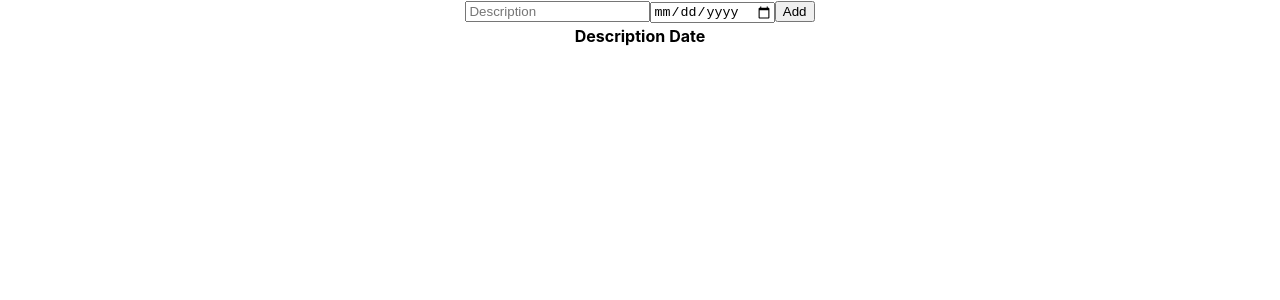
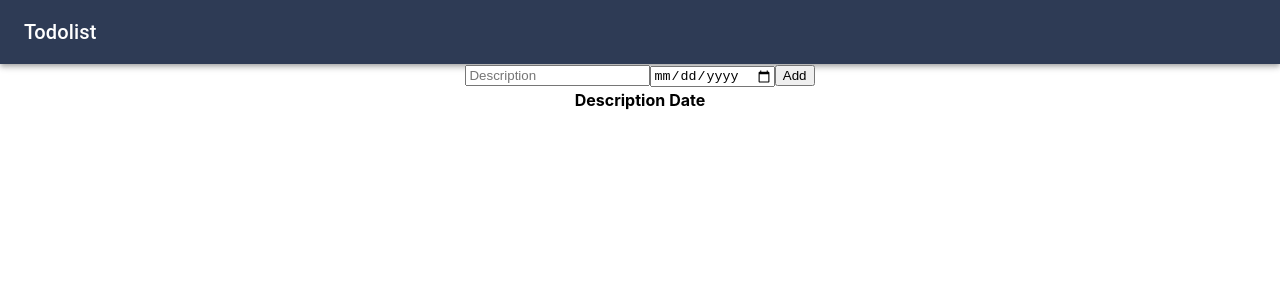
Before and after one commit to AnhCaooo/Todolist, a React (Create React App) app: page / in a window 1280 px wide. Shown: the top 300 px of the page. Built offline with nearby package versions, Linux system fonts and the light colour scheme.

Commit message:
Add AppBar and install Material-UI

```diff
--- a/package.json
+++ b/package.json
@@ -3,6 +3,8 @@
   "version": "0.1.0",
   "private": true,
   "dependencies": {
+    "@material-ui/core": "^4.12.3",
+    "@material-ui/icons": "^4.11.2",
     "@testing-library/jest-dom": "^5.16.2",
     "@testing-library/react": "^12.1.3",
     "@testing-library/user-event": "^13.5.0",
--- a/src/component/TodoList.js
+++ b/src/component/TodoList.js
@@ -1,4 +1,7 @@
 import React, { useState} from 'react'
+import AppBar from '@material-ui/core/AppBar';
+import Toolbar from '@material-ui/core/Toolbar';
+import Typography from '@material-ui/core/Typography';
 
 function TodoList(){
     const [todo, setTodo] = useState({description: '', date: ''})
@@ -14,6 +17,13 @@ function TodoList(){
     }
     return (
         <div>
+            <AppBar style={{background: '#2E3B55'}} position="static">
+                <Toolbar>
+                <Typography variant="h6" >
+                    Todolist
+                </Typography>
+                </Toolbar>
+            </AppBar>
             <input type="text" placeholder='Description' name="description"value={todo.description} onChange={inputChanged} />
             <input type="date" name='date' value={todo.date} onChange={inputChanged}/>
             <button onClick={addTodo}>Add</button>
```
Also changed, not shown: 1 other file (tests, documents, lock files or other folders).
